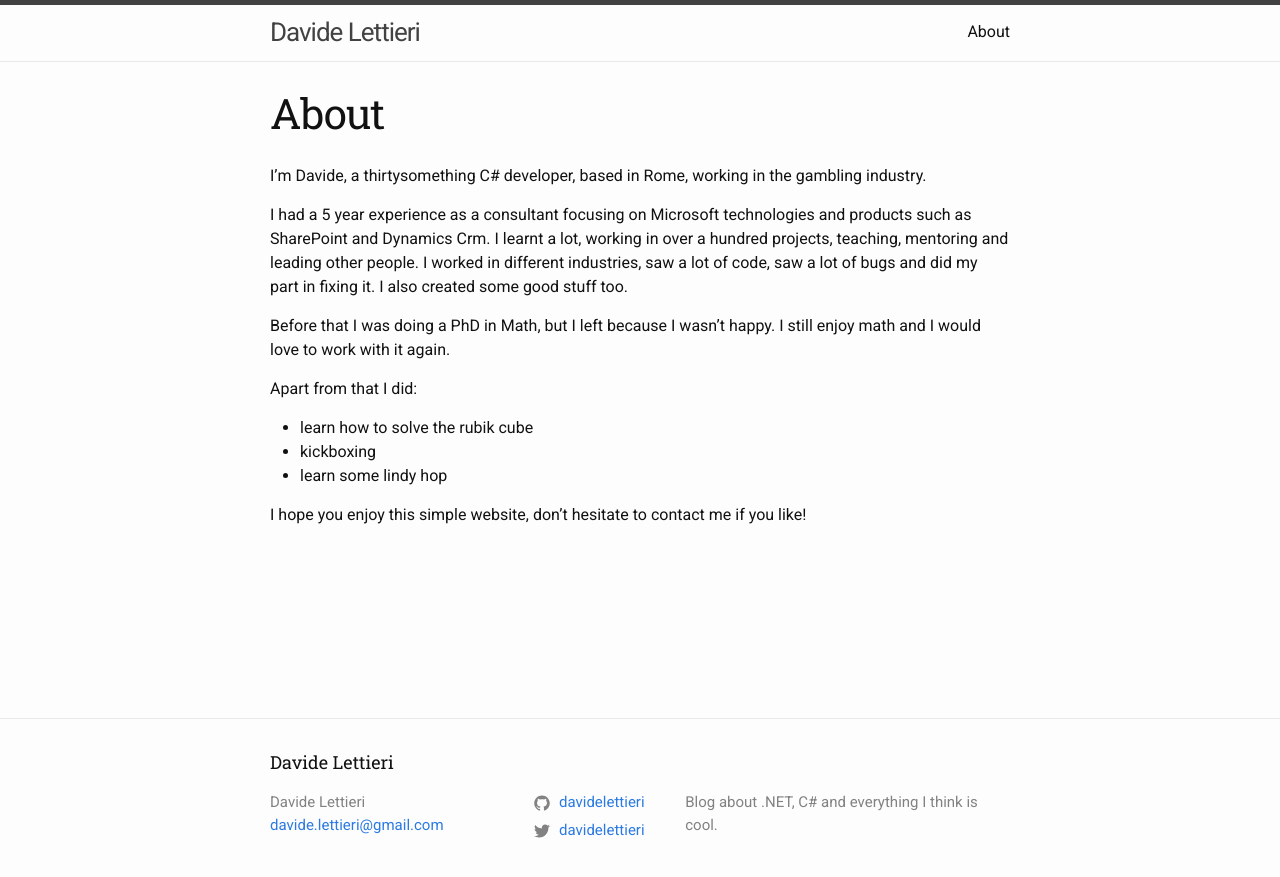
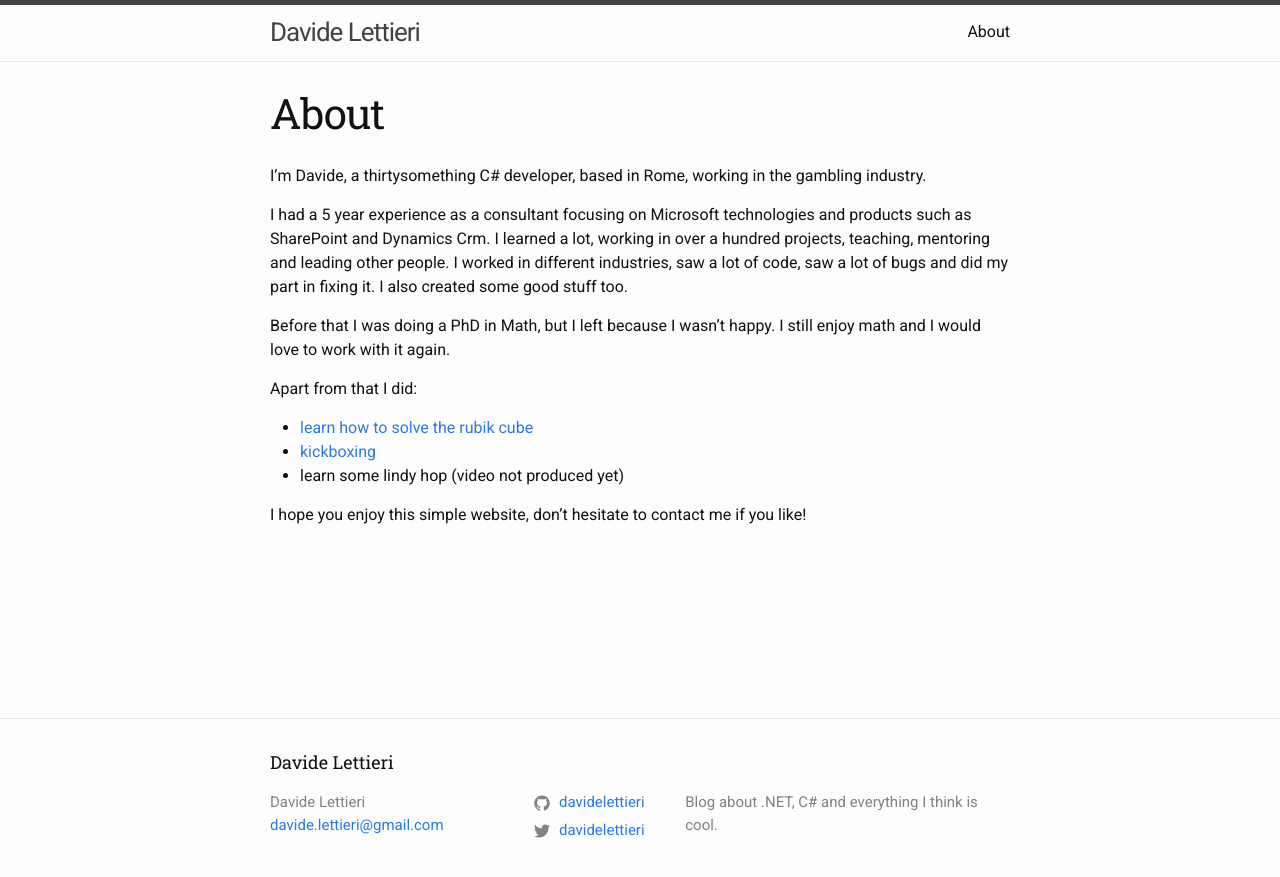
Before and after one commit to davidelettieri/davidelettieri.it, a Jekyll site: the page built from about.md, in a window 1280 px wide. Shown: the top 877 px of the page. Built offline with Jekyll 4.4.1, drawn with Linux system fonts in a browser that asks for light colours.

Commit message:
added videos

```diff
--- a/about.md
+++ b/about.md
@@ -6,13 +6,13 @@
 
 I'm Davide, a thirtysomething C# developer, based in Rome, working in the gambling industry.
 
-I had a 5 year experience as a consultant focusing on Microsoft technologies and products such as SharePoint and Dynamics Crm. I learnt a lot, working in over a hundred projects, teaching, mentoring and leading other people. I worked in different industries, saw a lot of code, saw a lot of bugs and did my part in fixing it. I also created some good stuff too.
+I had a 5 year experience as a consultant focusing on Microsoft technologies and products such as SharePoint and Dynamics Crm. I learned a lot, working in over a hundred projects, teaching, mentoring and leading other people. I worked in different industries, saw a lot of code, saw a lot of bugs and did my part in fixing it. I also created some good stuff too.
 
 Before that I was doing a PhD in Math, but I left because I wasn't happy. I still enjoy math and I would love to work with it again.
 
 Apart from that I did:
-* learn how to solve the rubik cube
-* kickboxing
-* learn some lindy hop
+* [learn how to solve the rubik cube](https://www.youtube.com/watch?v=pvkZqDbN0C4)
+* [kickboxing](https://www.youtube.com/watch?v=7hcpv5P2nSI)
+* learn some lindy hop (video not produced yet)
 
 I hope you enjoy this simple website, don't hesitate to contact me if you like!
```
